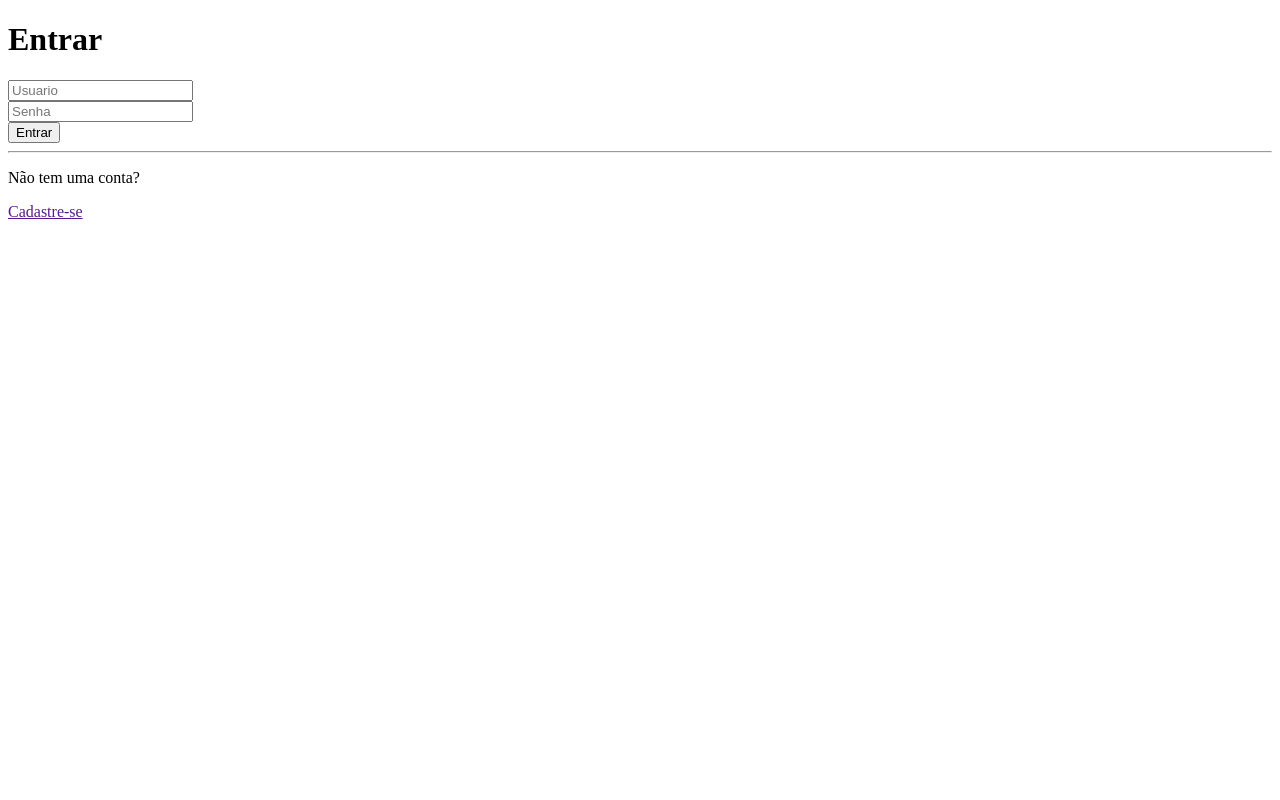
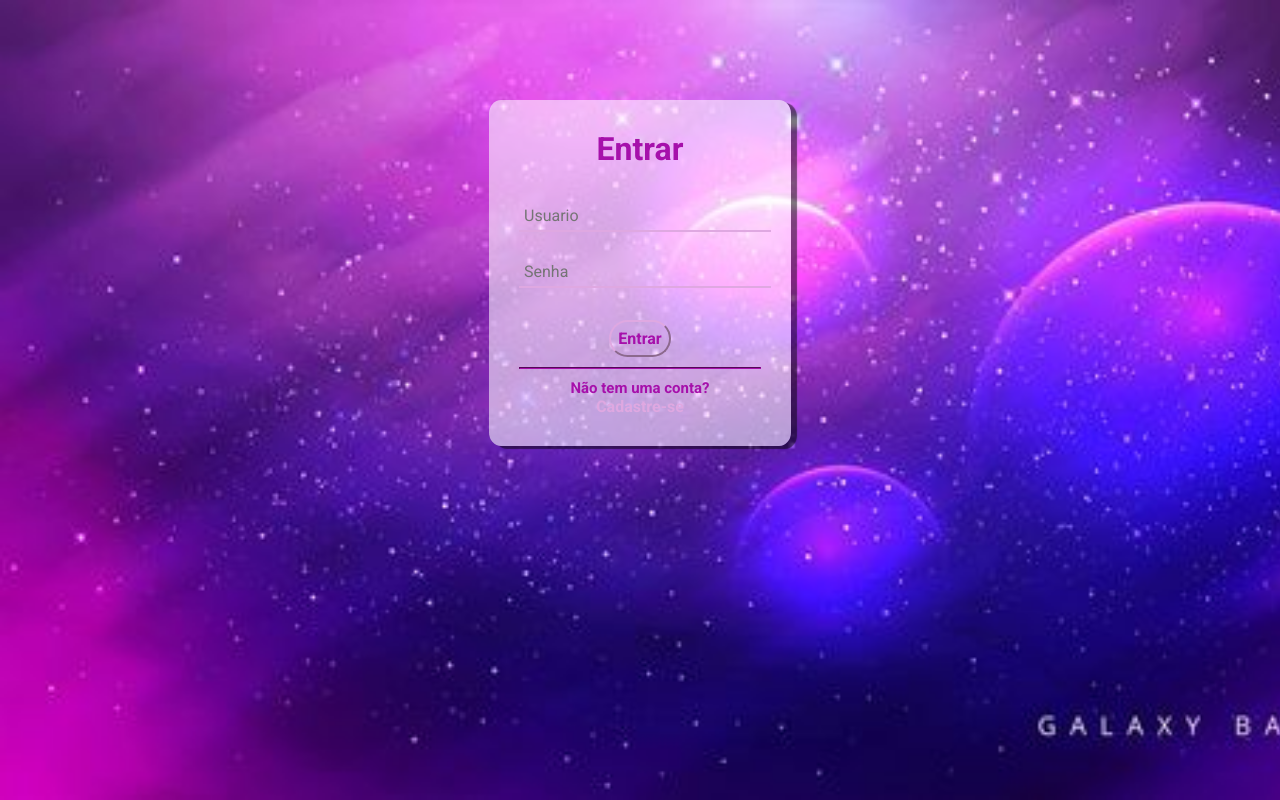
Before and after one commit to BrunaLisboadev/Front-End-Tela-Login, a plain HTML site: page index.html in a window 1280 px wide. Drawn offline with Linux system fonts and the light colour scheme.

Commit message:
finalizando css

```diff
--- a/index.html
+++ b/index.html
@@ -5,6 +5,8 @@
     <meta charset="UTF-8">
     <meta name="viewport" content="width=device-width, initial-scale=1.0">
     <title>Tela login</title>
+    <link rel="stylesheet" href="reset.css">
+    <link rel="stylesheet" href="stylos.css">
 </head>
 
 <body>
@@ -21,13 +23,13 @@
                 <input type="password" id="usuario" placeholder="Senha">
                 <label for="senha"></label>
             </div>
-            <div>
+            <div class="justify-center">
                 <button>Entrar</button>
             </div>
-            <div>
+            <div class="justify-center">
                 <hr>
             </div>
-            <p> Não tem uma conta? </p>
+            <p><b>Não tem uma conta?</b> </p>
             <a href="">Cadastre-se</a>
         </div>
     </div>
--- /dev/null
+++ b/reset.css
@@ -0,0 +1,5 @@
+*{
+    margin: 0;
+    padding: 0;
+    font-family: 'Roboto', sans-serif;
+}
--- a/stylos.css
+++ b/stylos.css
@@ -0,0 +1,130 @@
+@import url('https://fonts.googleapis.com/css2?family=Roboto:ital,wght@0,100;0,300;0,400;0,500;0,700;0,900;1,100;1,300;1,400;1,500;1,700;1,900&display=swap');
+
+body {
+    background-image: url(css-login.jpg);
+    background-repeat: no-repeat;
+    background-size: cover;
+    background-attachment: fixed;
+}
+
+.container {
+    display: flex;
+    justify-content: center;
+    width: 100%;
+    margin-top: 100px;
+
+}
+
+.card {
+    background-color: #ffffff90;
+    padding: 30px;
+    border-radius: 4%;
+    box-shadow: 6px 3px 1px 0px #00000080;
+}
+
+h1 {
+    text-align: center;
+    margin-bottom: 20px;
+    color: #a610ab;
+}
+
+.label-float input {
+    width: 100%;
+    padding: 5px 5px;
+    display: inline-block;
+    border: 0;
+    border-bottom: 2px solid #dfa8e1;
+    background-color: transparent;
+    outline: none;
+    min-width: 180px;
+    font-size: 16px;
+    transition: all .3s ease-out;
+    border-radius: 0;
+
+}
+
+.label-float {
+    position: relative;
+    padding-top: 13px;
+    margin-top: 5%;
+    margin-bottom: 5%;
+
+}
+
+.label-float input:focus {
+    border-bottom: 2px solid #dfa8e1;
+
+}
+
+.label-float label {
+    color: #a610ab;
+    pointer-events: none;
+    position: absolute;
+    top: 0;
+    left: 0;
+    margin-top: 13px;
+    transition: all .3 ease-out;
+
+}
+
+.label-float input:focus+label {
+    font-size: 13px;
+    margin-top: 0;
+    color: #f3cdf4;
+
+}
+
+button {
+    background-color: transparent;
+    border-color: #dfa8e1;
+    color: #a610ab;
+    padding: 7px;
+    font-weight: bold;
+    font-size: 12pt;
+    margin-top: 20px;
+    border-radius: 25px;
+    cursor: pointer;
+    outline: none;
+    transition: all .4s ease-out;
+
+
+}
+
+button:hover {
+    background-color: #a610ab;
+    color: #dfa8e1;
+}
+
+.justify-center {
+    display: flex;
+    justify-content: center;
+
+}
+
+hr {
+    margin-top: 10px;
+    margin-bottom: 10px;
+    width: 15rem;
+    border-color: #a610ab;
+
+}
+
+p {
+    color: #a610ab;
+    font-size: 15px;
+    text-align: center;
+
+}
+a{
+    color: #dfa8e1;
+    display: flex;
+    justify-content: center;
+    font-weight: bold;
+    text-decoration: none;
+    transition: all .4s ease-out;
+
+
+}
+a:hover{
+    color: #a610ab;
+}
```
Also changed, not shown: css-login.jpg (added).
